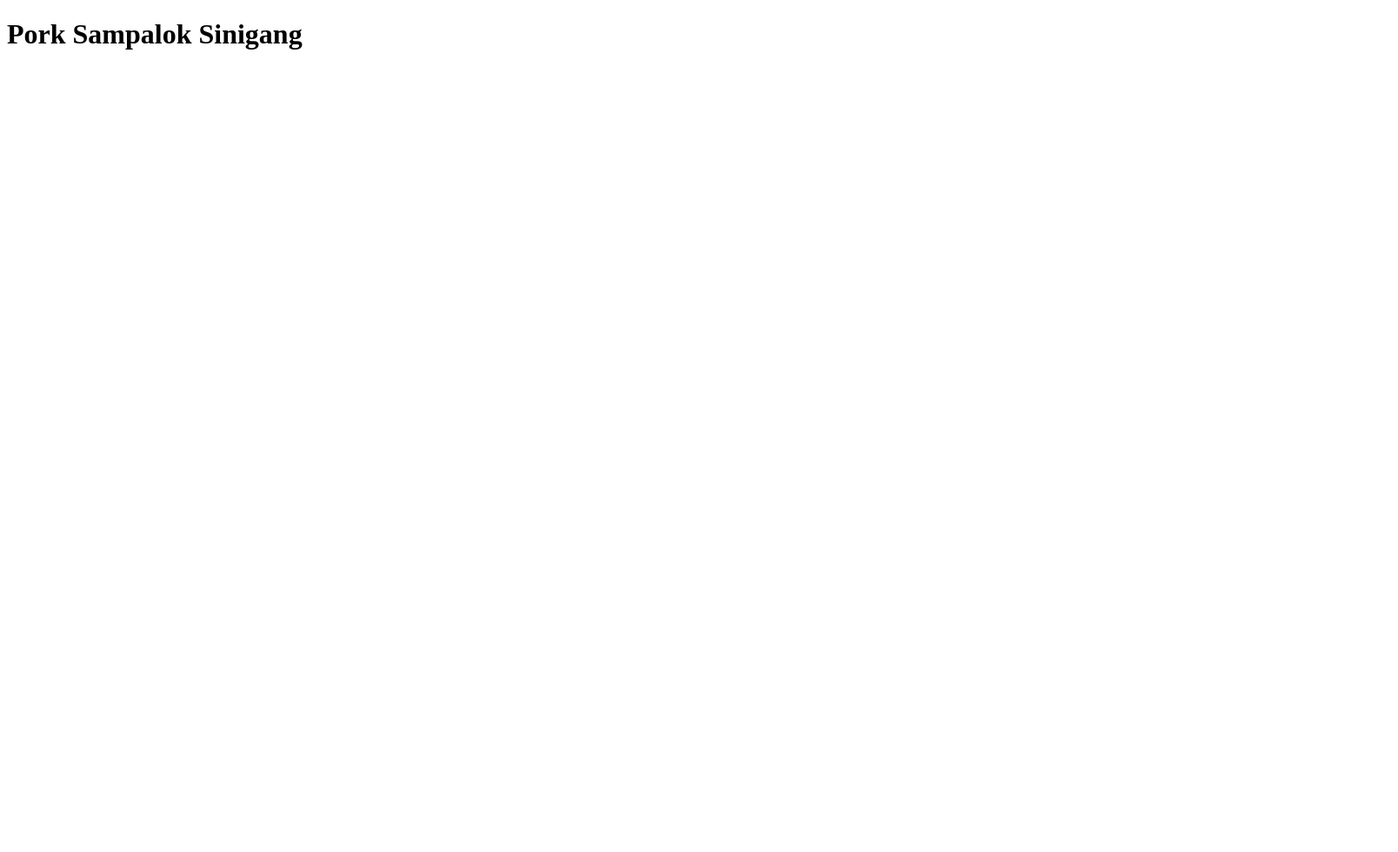
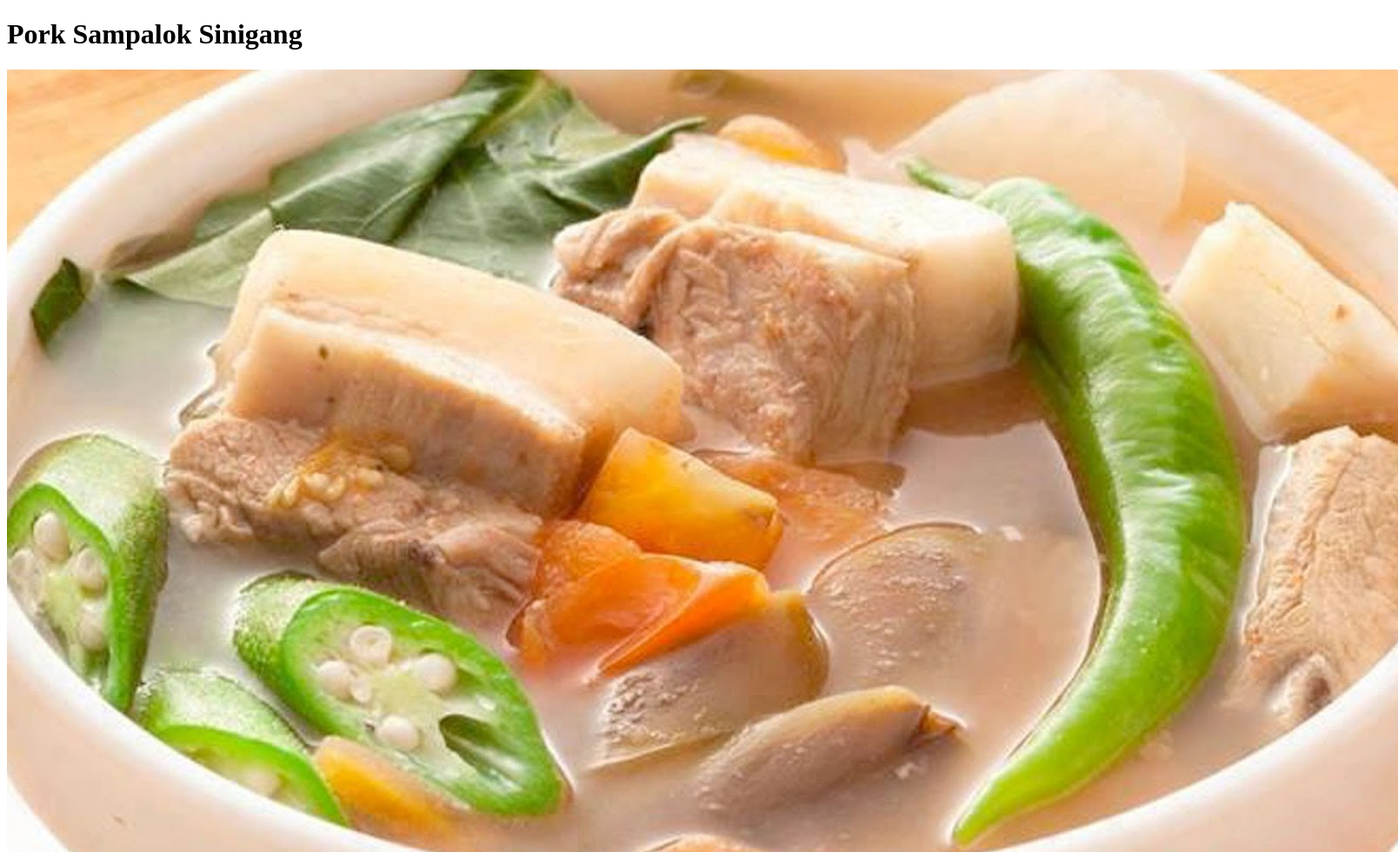
Before and after one commit to friekuy/odin-recipes, a plain HTML site: page recipes/sinigang.html in a window 1280 px wide. Shown: the whole page at 87% size, 1608 px wide, since content can reach past the window. Before the commit the page ends 800 px from the top, so only its background shows below. Drawn offline with Linux system fonts and the light colour scheme.

Commit message:
Add image of completed dish to sinigang.html

```diff
--- a/recipes/sinigang.html
+++ b/recipes/sinigang.html
@@ -7,5 +7,6 @@
 
     <body>
         <h1>Pork Sampalok Sinigang</h1>
+        <img src="../images/sinigang.jpg">
     </body>
 </html>
```
